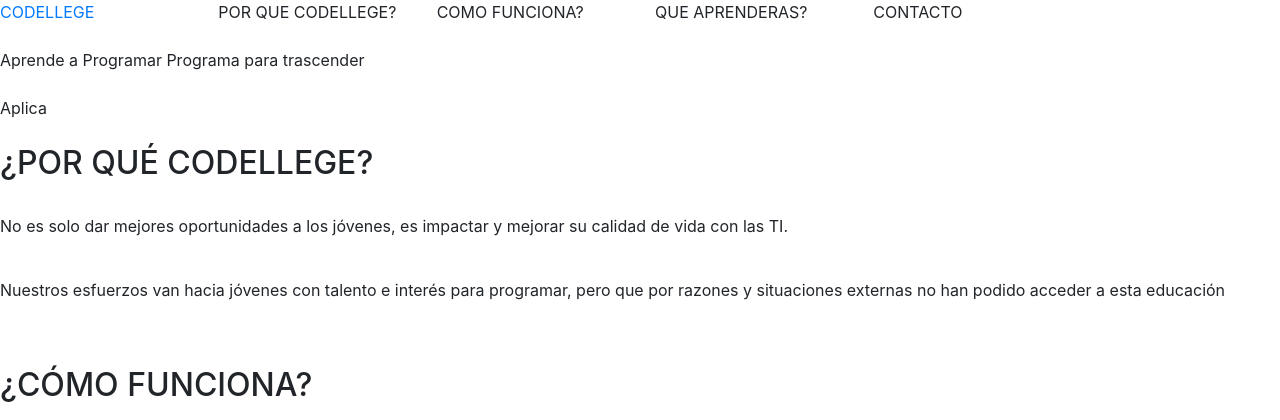
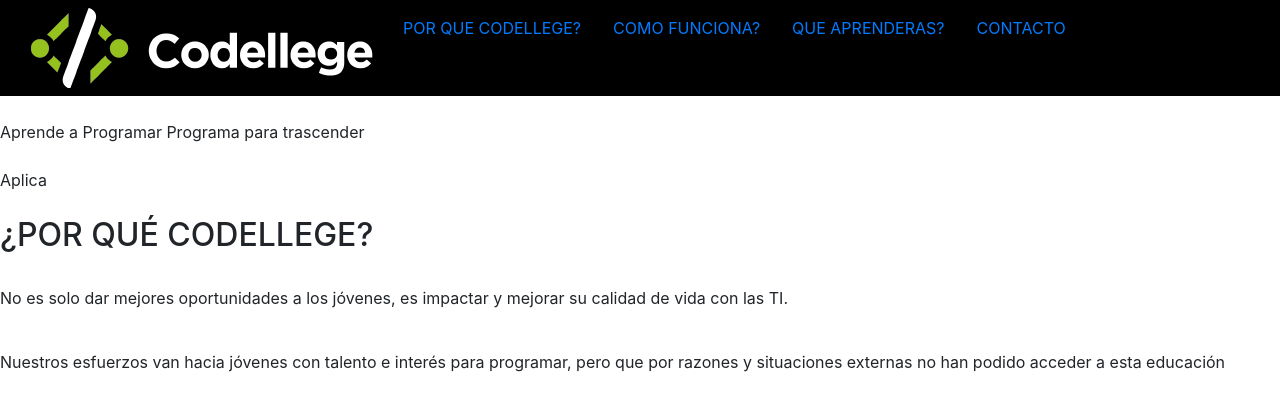
Before and after one commit to RodrigoAGonzalez/Codellege2018, a PHP site: the page made by Orlando Salinas Campos/ejercicio pagina principal.html in a window 1280 px wide. Shown: the top 420 px of the page. Run offline with PHP 8.4, Linux system fonts and the light colour scheme; some libraries are stand-ins or nearby versions.

Commit message:
ejercicio

```diff
--- a/Orlando Salinas Campos/ejercicio pagina principal.css
+++ b/Orlando Salinas Campos/ejercicio pagina principal.css
@@ -6,7 +6,8 @@
 --font-size:50px;
 }
 
-
+header{background-color: black;
+}
 body{
 background-image:var(background-image);
 height:100%;
--- a/Orlando Salinas Campos/ejercicio pagina principal.html
+++ b/Orlando Salinas Campos/ejercicio pagina principal.html
@@ -12,17 +12,35 @@
 
 <body>
     <header>
-          <div class="row">
-  <div class="col-2"><a href=""><span id="titulo">CODELLEGE</span></a></span></div>
-  <div class="col-2">POR QUE CODELLEGE?</div>
-  <div class="col-2">COMO FUNCIONA?</div>
-  <div class="col-2">QUE APRENDERAS?</div>
-  <div class="col-2">CONTACTO</div>
-</div>
+      <nav class="navbar navbar-default">
+      <div class="container-fluid">
+        <ul class="nav nav-pills nav.stacked">
+          <li class="nav-item">
+            <img src="imagenes\logocodellege.png"> </img>
+          </li>
+          <li class="nav-item">
+            <a class="nav-link" href="#">POR QUE CODELLEGE?</a>
+          </li>
+          <li class="nav-item">
+            <a class="nav-link" href="#">COMO FUNCIONA?</a>
+          </li>
+          <li class="nav-item">
+            <a class="nav-link" href="#">QUE APRENDERAS?</a>
+          </li>
+          <li class="nav-item">
+            <a class="nav-link" href="#">CONTACTO</a>
+          </li>
+        </ul>
+      </div>
+    </nav>
+    </header>
 
-    </header>
     <br />
     <main>
+        <section>
+
+        </section>
+
         <div>Aprende a Programar Programa para trascender</div>
         <br />
           <span id="aplica">Aplica</span>
```
